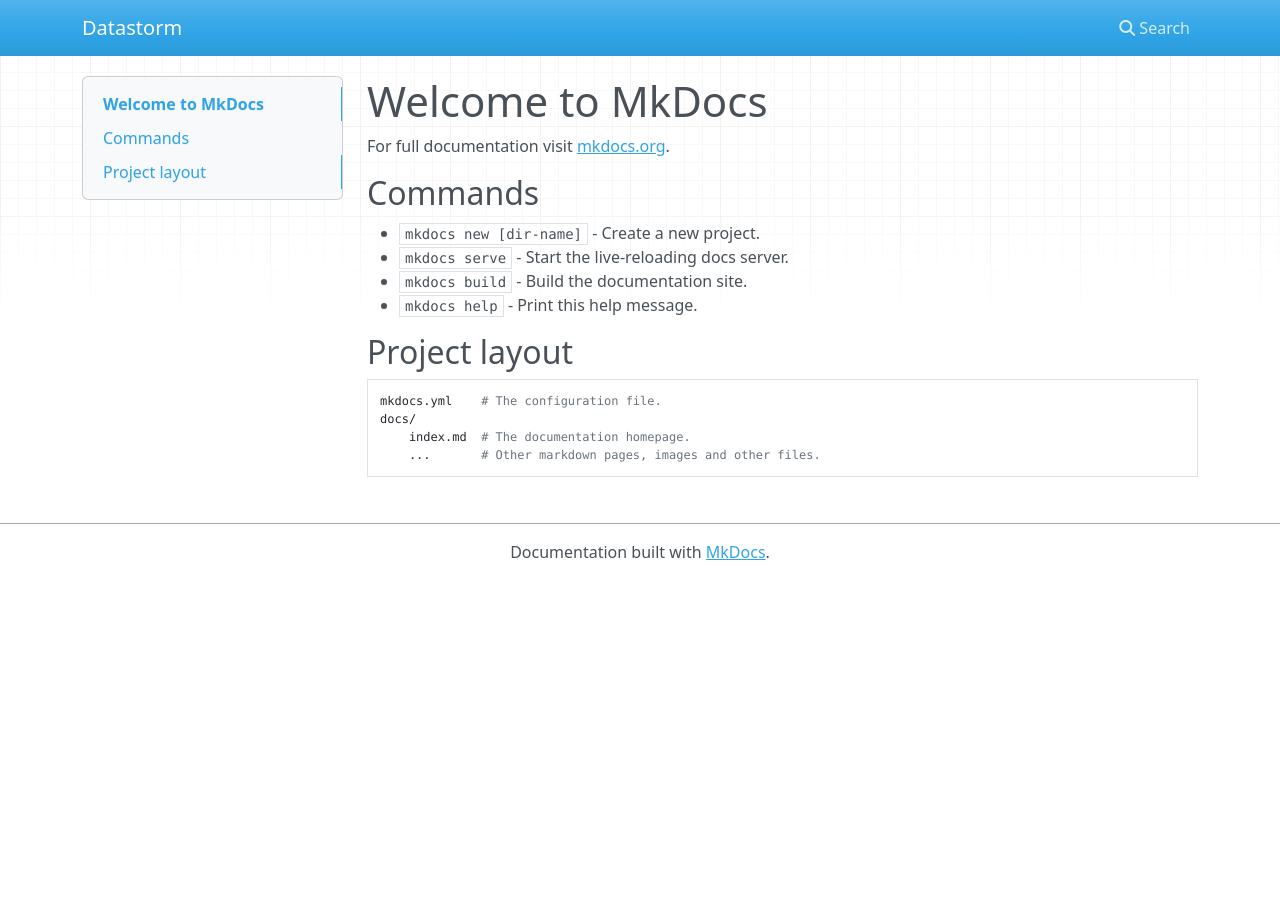
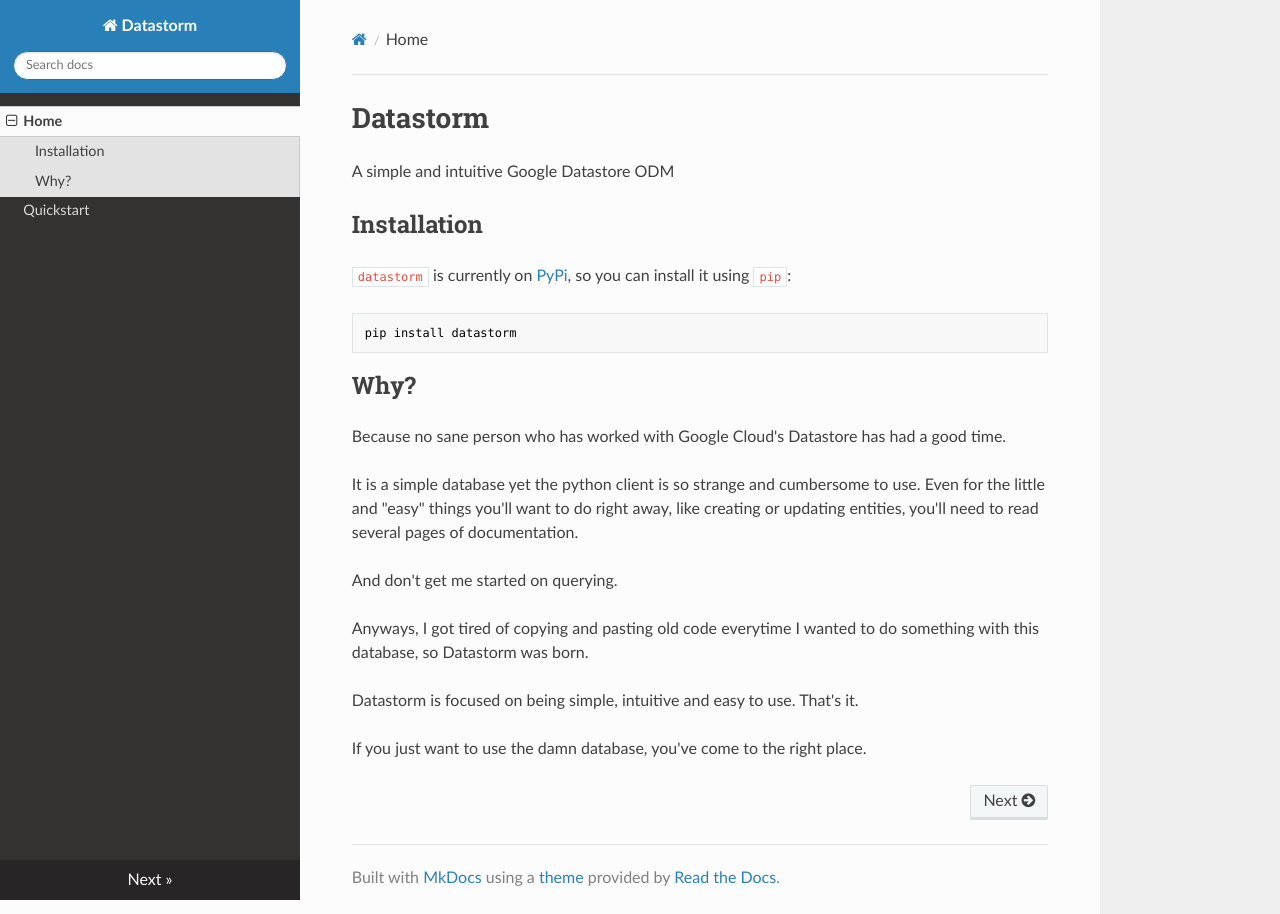
Before and after one commit to JavierLuna/datastorm, an MkDocs documentation site: the page built from docs/index.md, in a window 1280 px wide. Built offline with MkDocs 1.6.1, drawn with Linux system fonts in a browser that asks for light colours; nearby versions of some CDN libraries; old or Windows-style settings are respelled for this version of MkDocs.

Commit message:
Add Home and Quickstart pages

````diff
--- a/docs/index.md
+++ b/docs/index.md
@@ -1,17 +1,25 @@
-# Welcome to MkDocs
+# Datastorm
 
-For full documentation visit [mkdocs.org](https://mkdocs.org).
+A simple and intuitive Google Datastore ODM
 
-## Commands
+## Installation
+`datastorm` is currently on [PyPi](https://pypi.org/project/datastorm/), so you can install it using `pip`:
 
-* `mkdocs new [dir-name]` - Create a new project.
-* `mkdocs serve` - Start the live-reloading docs server.
-* `mkdocs build` - Build the documentation site.
-* `mkdocs help` - Print this help message.
+```
+pip install datastorm
+```
 
-## Project layout
+## Why?
 
-    mkdocs.yml    # The configuration file.
-    docs/
-        index.md  # The documentation homepage.
-        ...       # Other markdown pages, images and other files.
+Because no sane person who has worked with Google Cloud's Datastore has had a good time.
+
+It is a simple database yet the python client is so strange and cumbersome to use.
+Even for the little and "easy" things you'll want to do right away, like creating or updating entities, you'll need to read several pages of documentation.
+
+And don't get me started on querying.
+
+Anyways, I got tired of copying and pasting old code everytime I wanted to do something with this database, so Datastorm was born.
+
+Datastorm is focused on being simple, intuitive and easy to use. That's it.
+
+If you just want to use the damn database, you've come to the right place.
--- a/mkdocs.yml
+++ b/mkdocs.yml
@@ -1,3 +1,5 @@
 site_name: Datastorm
 pages:
-    - Index: index.md
+    - Home: index.md
+    - Quickstart: quickstart.md
+theme: readthedocs
````
Also changed, not shown: docs/quickstart.md (added, +77 -0 lines).
